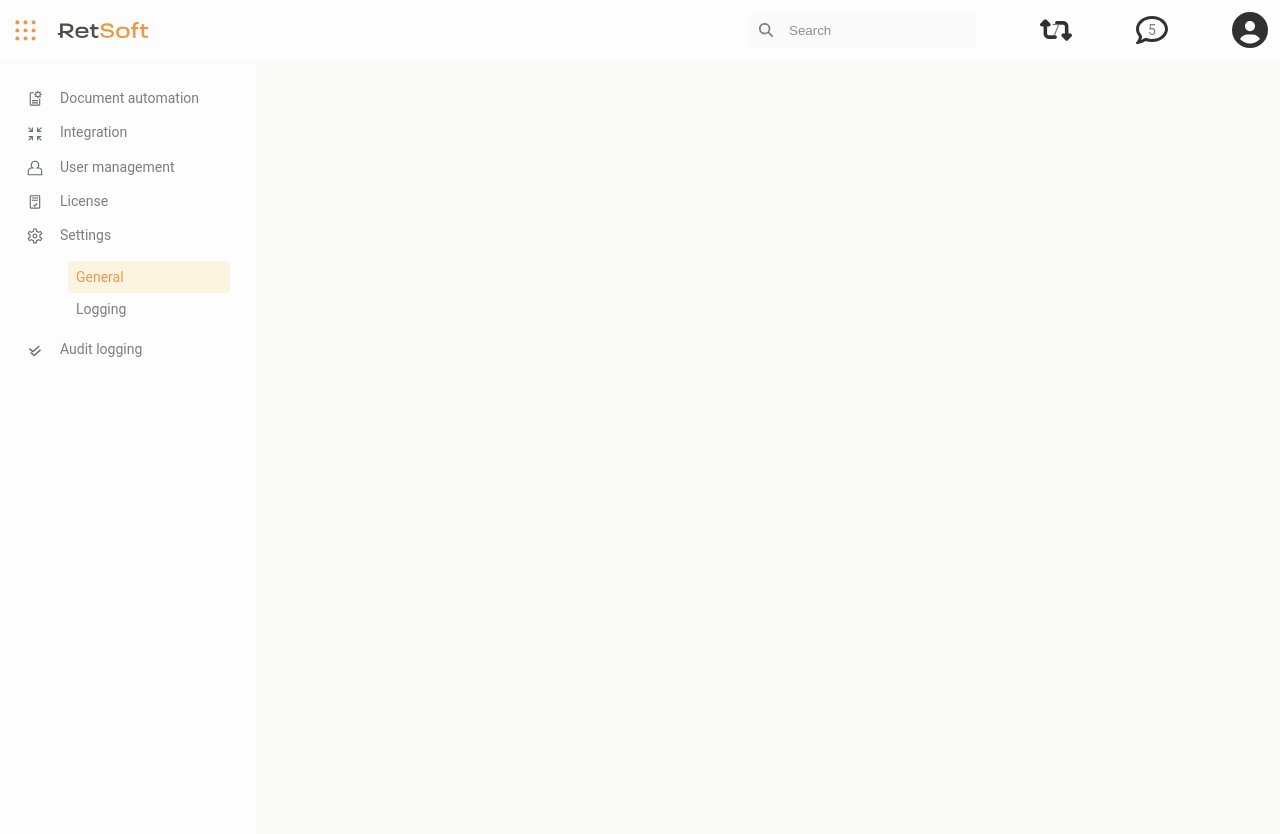
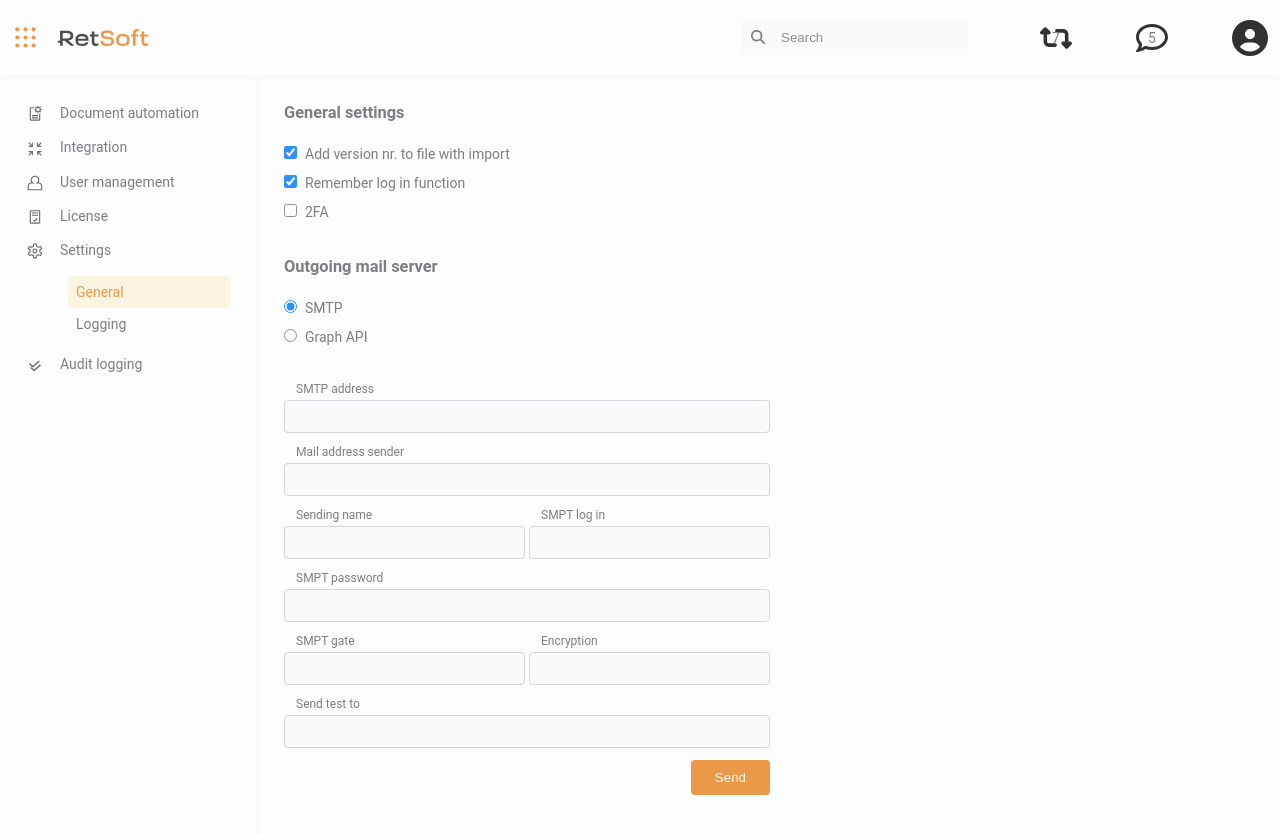
Before and after one commit to anilukin/verstka, a Next.js app: page /page3 in a window 1280 px wide. Shown: the top 834 px of the page. Built offline with nearby package versions, Linux system fonts and the light colour scheme.

Commit message:
add GeneralSettings component

```diff
--- a/src/app/SideMenu/sideMenu.css
+++ b/src/app/SideMenu/sideMenu.css
@@ -17,7 +17,7 @@
     vertical-align: middle;
 }
 
-.sidemenu_card:hover, .sidemenu_subcategory:hover {
+.sidemenu_card:hover:not(.sidemenu_card_checked), .sidemenu_subcategory:hover:not(.sidemenu_subcategory_checked) {
     background-color: #FAFAF9;
 }
 
--- /dev/null
+++ b/src/app/page3/GeneralSettings/GeneralSettings.js
@@ -0,0 +1,92 @@
+import './generalSettings.css';
+
+// import Image from 'next/image';
+
+export default function GeneralSettings() {
+
+    return(
+        <div className="generalSettings_container">
+            <h3>General settings</h3>
+            <div className="generalSettings_section">
+                <div>
+                    <input type="checkbox" id="add" name="add" checked />
+                    <label for="add">Add version nr. to file with import</label>
+                </div>
+
+                <div>
+                    <input type="checkbox" id="remember" name="remember" checked />
+                    <label for="remember">Remember log in function</label>
+                </div>
+
+                <div>
+                    <input type="checkbox" id="auth" name="auth" />
+                    <label for="auth">2FA</label>
+                </div>
+            </div>
+
+            <h3>Outgoing mail server</h3>
+            <div className="generalSettings_section">
+                <div>
+                    <input type="radio" id="smtp" name="smtp" value="smtp" checked />
+                    <label for="smtp">SMTP</label>
+                </div>
+                <div>
+                    <input type="radio" id="graph" name="graph" value="graph" />
+                    <label for="graph">Graph API</label>
+                </div>
+            </div>
+            <div className="generalSettings_section">
+                <form action="" method="get" className="generalSettings_form">
+                    <div className="form_row">
+                        <div className="form_section">
+                            <label for="smtp-address">SMTP address </label>
+                            <input type="text" name="smtp-address" id="smtp-address" required />
+                        </div>
+                    </div>
+                    <div className="form_row">
+                        <div className="form_section">
+                            <label for="smtp-email">Mail address sender</label>
+                            <input type="email" name="smtp-email" id="smtp-email" required />
+                        </div>
+                    </div>
+
+                    <div className="form_row">
+                        <div className="form_section">
+                            <label for="smtp-name">Sending name</label>
+                            <input type="text" name="smtp-name" id="smtp-name" required />
+                        </div>
+
+                        <div className="form_section">
+                            <label for="smpt-log-in">SMPT log in</label>
+                            <input type="text" name="smpt-log-in" id="smpt-log-in" required />
+                        </div>
+                    </div>
+                    <div className="form_row">
+                        <div className="form_section">
+                            <label for="smpt-password">SMPT password</label>
+                            <input type="password" name="smpt-password" id="smpt-password" required />
+                        </div>
+                    </div>
+                    <div className="form_row">
+                        <div className="form_section">
+                            <label for="smpt-gate">SMPT gate</label>
+                            <input type="text" name="smpt-gate" id="smpt-gate" required />
+                        </div>
+
+                        <div className="form_section">
+                            <label for="smtp-encryption">Encryption</label>
+                            <input type="text" name="smtp-encryption" id="smtp-encryption" required />
+                        </div>
+                    </div>
+                    <div className="form_row">
+                        <div className="form_section">
+                            <label for="smtp-send-test">Send test to</label>
+                            <input type="text" name="smtp-send-test" id="smtp-send-test" required />
+                        </div>
+                    </div>
+                    <button type="submit" className="generalSettings_form_button_submit">Send</button>
+                </form>
+            </div>
+        </div>
+    )
+}
--- /dev/null
+++ b/src/app/page3/GeneralSettings/generalSettings.css
@@ -0,0 +1,61 @@
+.generalSettings_container {
+    width: 100%;
+    background-color: #FEFEFE;
+    border-radius: 4px;
+    display: flex;
+    flex-direction: column;
+    padding: 24px;
+}
+
+.generalSettings_section {
+    margin: 16px 0;
+}
+
+input {
+    margin: 8px;
+    margin-left: 0;
+}
+
+h3:not(:first-child) {
+    margin-top: 16px;
+}
+
+.generalSettings_form {
+    width: 50%;
+}
+
+.form_section {
+    display: flex;
+    flex-direction: column;
+    flex-grow: 1;
+}
+.form_row {
+    display: flex;
+    gap: 4px;
+    margin-bottom: 4px;
+}
+
+.generalSettings_form_button_submit{
+    padding: 10px 24px;
+    background-color: #E8821D;
+    color: #FEFEFE;
+    border: none;
+    border-radius: 4px;
+    float: right;
+}
+
+.form_section > label {
+    display: block;
+    margin-left: 12px;
+    margin-bottom: 4px;
+    font-size: 0.75rem;
+}
+.form_section > input {
+    margin-right: 0;
+    margin-top: 0;
+    padding: 8px;
+    border: 1.5px solid #CCCDD3;
+    background-color: #FAFBFB;
+    border-radius: 4px;
+    width: 100%;
+}
--- a/src/app/page3/page.js
+++ b/src/app/page3/page.js
@@ -6,6 +6,7 @@ import sidemenuUser from '../../../public/sidemenu-user.svg';
 import sidemenuLicense from '../../../public/sidemenu-license.svg';
 import sidemenuSettings from '../../../public/sidemenu-settings.svg';
 import sidemenuAudit from '../../../public/sidemenu-audit.svg';
+import GeneralSettings from './GeneralSettings/GeneralSettings';
 
 export const metadata = {
   title: 'Admin-settings',
@@ -24,6 +25,7 @@ export default function Page3() {
   return (
     <>
       <SideMenu list={list} />
+      <GeneralSettings />
     </>
   )
 }
```
